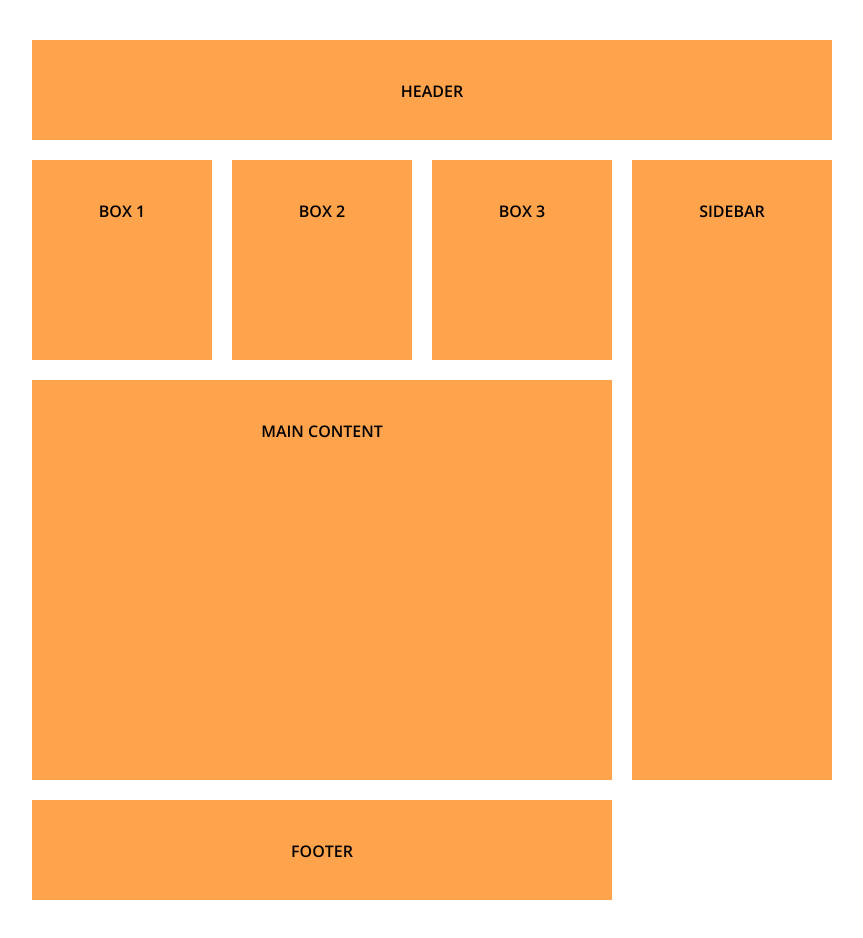
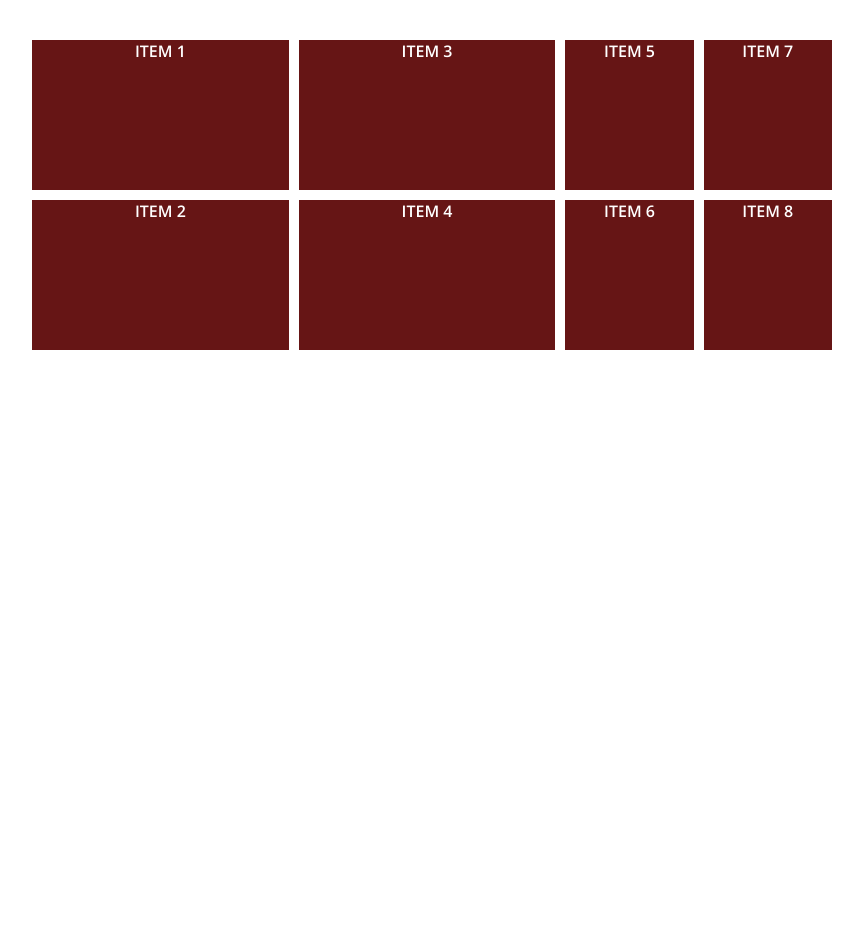
Before and after one commit to kimiajv/last-grid-1, a plain HTML site: page index.html in a window 1280 px wide. Shown: the whole page, without its empty margins (208-1071 px from the left). After the commit the page ends 800 px from the top, so only its background shows below. Drawn offline with nearby package versions, Linux system fonts and the light colour scheme.

Commit message:
first commit

```diff
--- a/index.html
+++ b/index.html
@@ -8,13 +8,30 @@
 </head>
 <body>
     <div class="container">
-        <div class="header">header</div>
-        <div class="box-1">box 1</div>
-        <div class="box-2">box 2</div>
-        <div class="box-3">box 3</div>
-        <div class="sidebar">sidebar</div>
-        <div class="main-content">main content</div>
-        <div class="footer">footer</div>
+       <div class="item item--1">
+          item 1
+       </div>
+       <div class="item item--2">
+          item 2
+       </div>
+       <div class="item item--3">
+          item 3
+       </div>
+       <div class="item item--4">
+          item 4
+       </div>
+       <div class="item item--5">
+          item 5
+       </div>
+       <div class="item item--6">
+          item 6
+       </div>
+       <div class="item item--7">
+          item 7
+       </div>
+       <div class="item item--8">
+           item 8
+       </div>
     </div>
 </body>
 </html>
--- a/styles/sass/style.scss
+++ b/styles/sass/style.scss
@@ -2,52 +2,20 @@
    display: grid;
    width: 800PX;
    margin: 40px auto;
-//    grid-template-rows: [header-start] 100px [header-end box-start] 200px [box-end main-start] 400px [main-end footer-start] 100px [footer-end];
-//    grid-template-columns: repeat(3,[col-start] 1fr [col-end]) 200px [grid-end];
-   grid-gap: 20px;
-   grid-template-areas: "head head head head"
-                         "box box box side"
-                         "main main main side"
-                         "footer footer footer .";
-                         //از گرید اریا در سلول های کم مثلا 4 یا 5 تا استفاده میشود.
-   grid-template-rows: 100px 200px 400px 100px;
-   grid-template-columns: repeat(3,1fr) 200px;
+   grid-template-columns: repeat(2,1fr);
+   grid-template-rows: repeat(2,150px);
+   grid-gap: 10px;
+   grid-auto-flow: column;
+   grid-auto-columns: .5fr;
+   //grid-auto-rows: 80px;
 
    &>*{
-    background-color: rgb(255, 163, 76);
+    background-color: rgb(102, 21, 21);
+    color: white;
     text-align: center;
-    padding: 40px;
     text-transform: uppercase;
     font-family: 'Open Sans', sans-serif;
     font-weight: bold;
    }
-.header{
-    grid-area: head;
+
 }
-.sidebar{
-    grid-area: side;
-}
-.main-content{
-    grid-area: main;
-}
-.footer{
-    grid-area: footer;
-}
-
-// .header{
-//     grid-column: col-start 1 / grid-end ;
-//     grid-row: header-start / header-end;
-// }
-// .sidebar{
-//     grid-column: col-end 3 / grid-end;
-//     grid-row: box-start / main-end;
-// }
-// .main-content{
-//     grid-column: col-start 1 / col-end 3; //= 1/4
-//     grid-row: main-start / main-end;
-// }
-// .footer{
-//     grid-column: col-start 1 / grid-end;
-//     grid-row: footer-start / footer-end;
-// }
-}
```
Also changed, not shown: styles/css/style.css, 1 other file.
